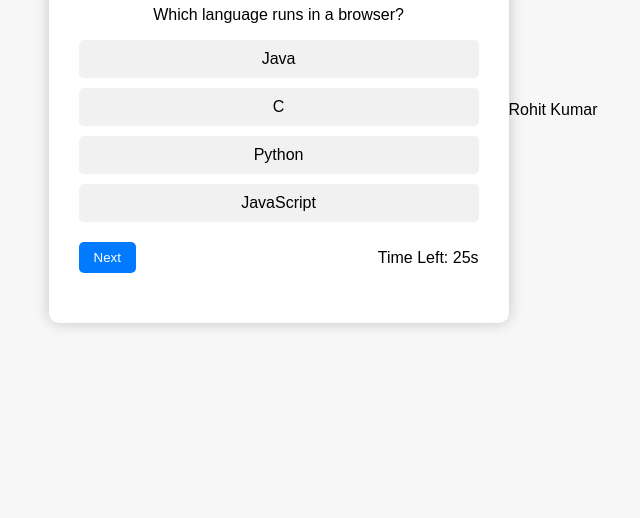
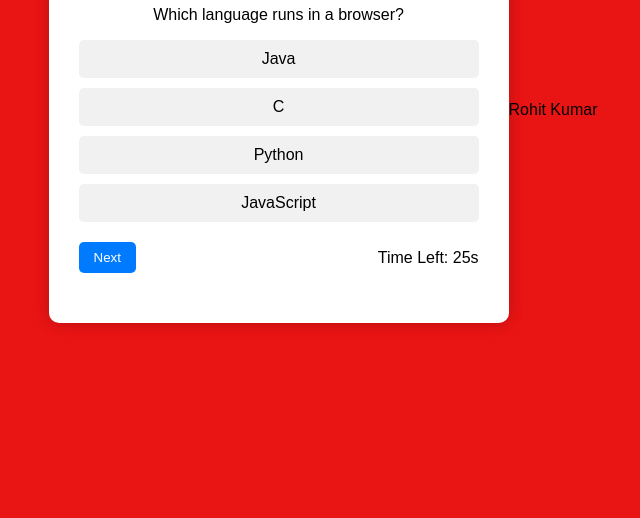
Before and after one commit to rohit99-23/quiz_app, a plain HTML site: page index.html in a window 1280 px wide. Shown: the part 298-816 px from the top of the page, without its empty margins (317-957 px from the left). Drawn offline with Linux system fonts and the light colour scheme.

Commit message:
container new

```diff
--- a/style.css
+++ b/style.css
@@ -1,6 +1,6 @@
 body {
     font-family: Arial, sans-serif;
-    background: #f7f7f7;
+    background: #e91414;
     display: flex;
     justify-content: center;
     align-items: center;
```
